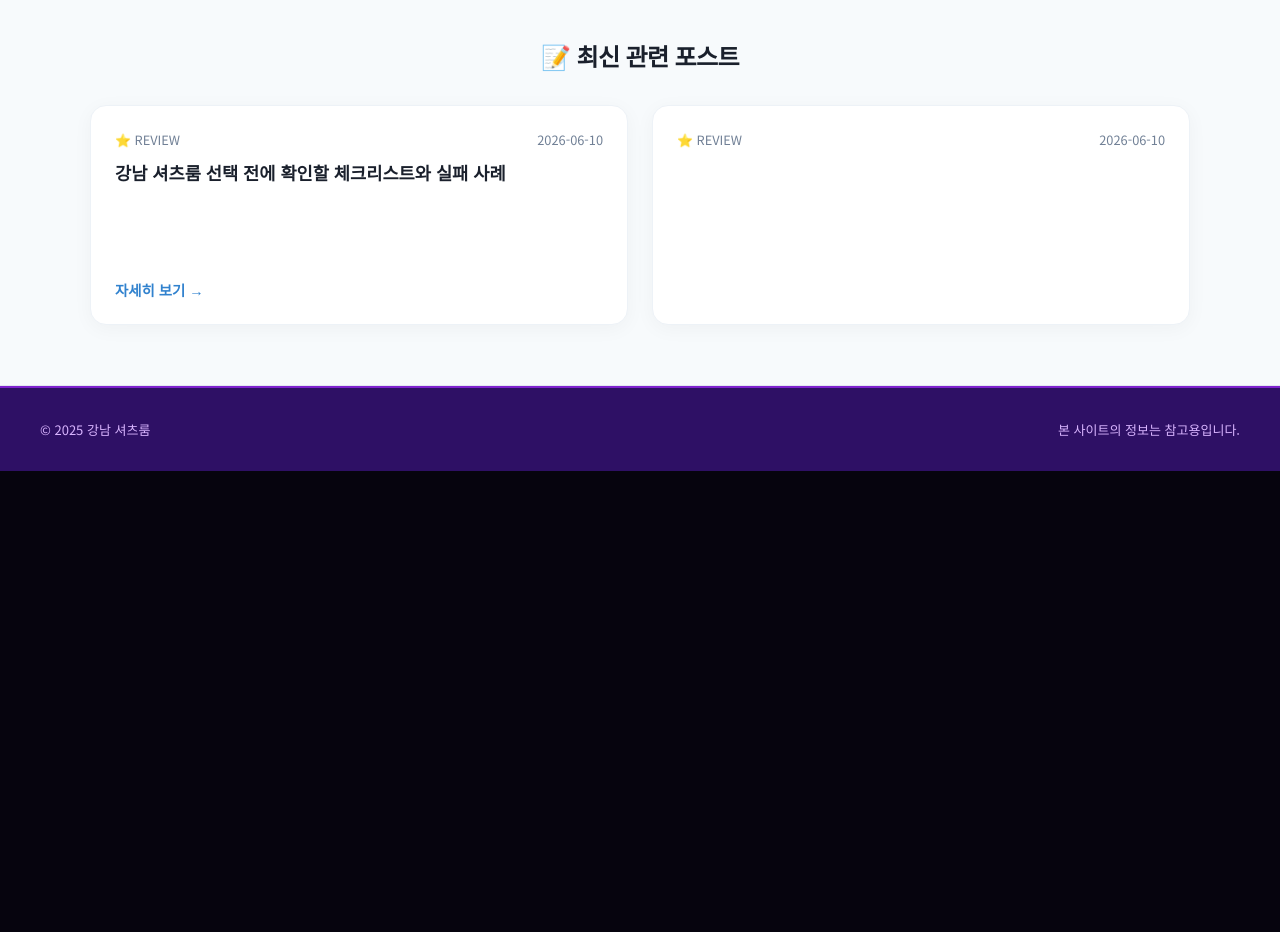
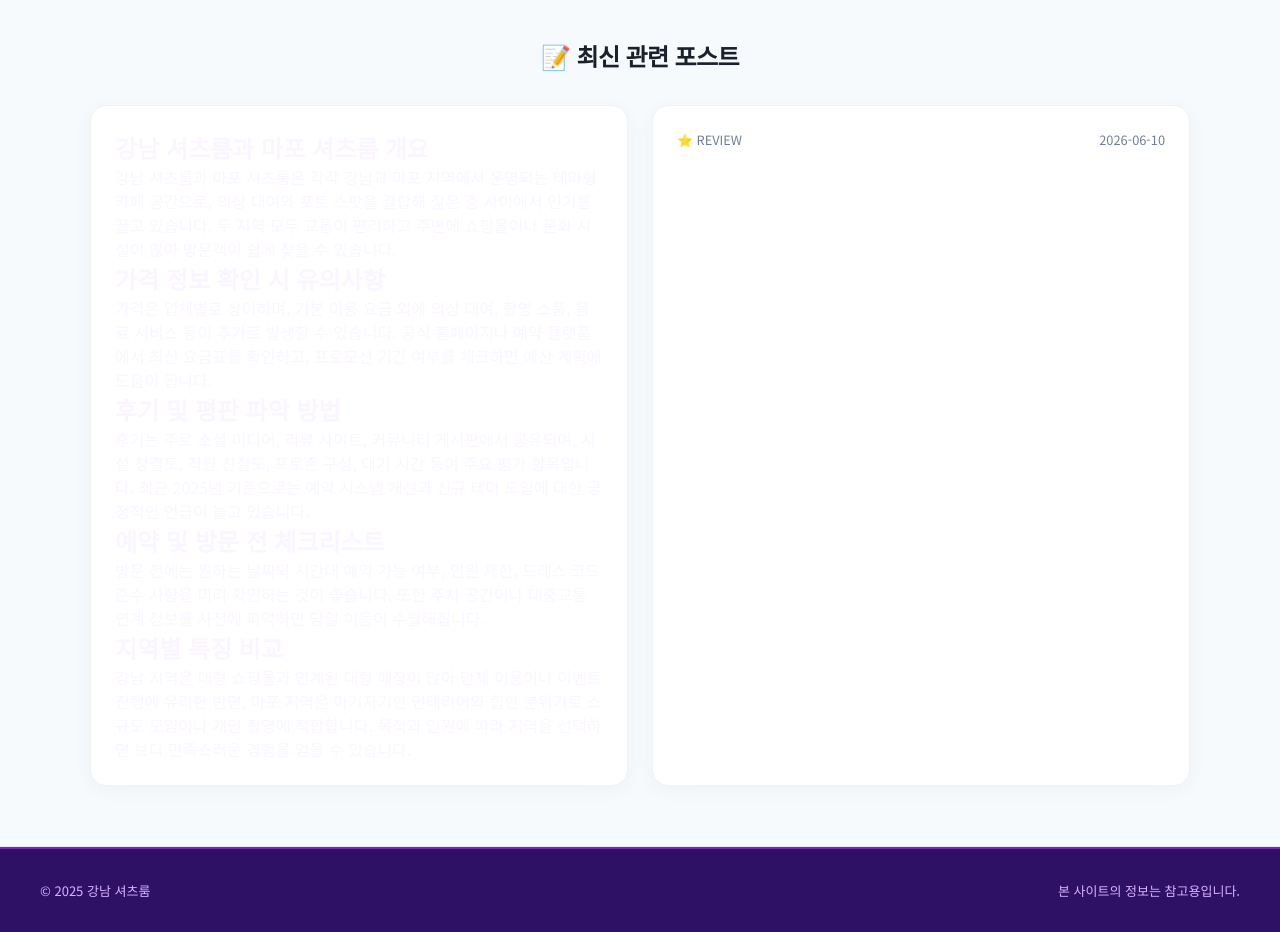
Before and after one commit to mqlwmsltm-arch/bp-sf-t3-1779642675702-120, a plain HTML site: page index.html in a window 1280 px wide. Shown: the part 1680-2612 px from the top of the page. Before the commit the page ends 2151 px from the top, so only its background shows below. Drawn offline with Linux system fonts and the light colour scheme.

Commit message:
fix: 프롬프트 유출·한자 조각·반복 파손 제거 (1 files)

```diff
--- a/index.html
+++ b/index.html
@@ -174,16 +174,17 @@ footer{background:#2e1065;border-top:2px solid #7e22ce;padding:32px 40px;display
     <div style="display:grid;grid-template-columns:repeat(auto-fit,minmax(300px,1fr));gap:24px">
 
     <article class="recent-post-card" style="background:#ffffff;border-radius:16px;padding:24px;box-shadow:0 4px 20px rgba(0,0,0,0.04);border:1px solid #edf2f7;transition:transform 0.3s ease,box-shadow 0.3s ease;display:flex;flex-direction:column;justify-content:space-between;min-height:220px" onmouseover="this.style.transform='translateY(-5px)';this.style.boxShadow='0 12px 24px rgba(0,0,0,0.08)'" onmouseout="this.style.transform='none';this.style.boxShadow='0 4px 20px rgba(0,0,0,0.04)'">
-      <div>
-        <div style="display:flex;justify-content:space-between;align-items:center;margin-bottom:12px;font-size:0.8rem;color:#718096">
-          <span>⭐ REVIEW</span>
-          <time datetime="2026-06-10">2026-06-10</time>
-        </div>
-        <h4 style="font-size:1.1rem;font-weight:700;color:#1a202c;margin-bottom:8px;line-height:1.4">강남 셔츠룸 선택 전에 확인할 체크리스트와 실패 사례</h4>
-
-      </div>
-      <a href="posts/checklist-001-1mbvmj8.html" style="align-self:flex-start;text-decoration:none;color:#3182ce;font-size:0.9rem;font-weight:600;transition:color 0.2s" onmouseover="this.style.color='#2b6cb0'" onmouseout="this.style.color='#3182ce'">자세히 보기 →</a>
-    </article>
+<h2>강남 셔츠룸과 마포 셔츠룸 개요</h2>
+<p>강남 셔츠룸과 마포 셔츠룸은 각각 강남과 마포 지역에서 운영되는 테마형 카페 공간으로, 의상 대여와 포토 스팟을 결합해 젊은 층 사이에서 인기를 끌고 있습니다. 두 지역 모두 교통이 편리하고 주변에 쇼핑몰이나 문화 시설이 많아 방문객이 쉽게 찾을 수 있습니다.</p>
+<h2>가격 정보 확인 시 유의사항</h2>
+<p>가격은 업체별로 상이하며, 기본 이용 요금 외에 의상 대여, 촬영 소품, 음료 서비스 등이 추가로 발생할 수 있습니다. 공식 홈페이지나 예약 플랫폼에서 최신 요금표를 확인하고, 프로모션 기간 여부를 체크하면 예산 계획에 도움이 됩니다.</p>
+<h2>후기 및 평판 파악 방법</h2>
+<p>후기는 주로 소셜 미디어, 리뷰 사이트, 커뮤니티 게시판에서 공유되며, 시설 청결도, 직원 친절도, 포토존 구성, 대기 시간 등이 주요 평가 항목입니다. 최근 2025년 기준으로는 예약 시스템 개선과 신규 테마 도입에 대한 긍정적인 언급이 늘고 있습니다.</p>
+<h2>예약 및 방문 전 체크리스트</h2>
+<p>방문 전에는 원하는 날짜와 시간대 예약 가능 여부, 인원 제한, 드레스 코드 준수 사항을 미리 확인하는 것이 좋습니다. 또한 주차 공간이나 대중교통 연계 정보를 사전에 파악하면 당일 이동이 수월해집니다.</p>
+<h2>지역별 특징 비교</h2>
+<p>강남 지역은 대형 쇼핑몰과 연계된 대형 매장이 많아 단체 이용이나 이벤트 진행에 유리한 반면, 마포 지역은 아기자기한 인테리어와 힙한 분위기로 소규모 모임이나 개인 촬영에 적합합니다. 목적과 인원에 따라 지역을 선택하면 보다 만족스러운 경험을 얻을 수 있습니다.</p>
+</article>
     <article class="recent-post-card" style="background:#ffffff;border-radius:16px;padding:24px;box-shadow:0 4px 20px rgba(0,0,0,0.04);border:1px solid #edf2f7;transition:transform 0.3s ease,box-shadow 0.3s ease;display:flex;flex-direction:column;justify-content:space-between;min-height:220px" onmouseover="this.style.transform='translateY(-5px)';this.style.boxShadow='0 12px 24px rgba(0,0,0,0.08)'" onmouseout="this.style.transform='none';this.style.boxShadow='0 4px 20px rgba(0,0,0,0.04)'">
       <div>
         <div style="display:flex;justify-content:space-between;align-items:center;margin-bottom:12px;font-size:0.8rem;color:#718096">
```
